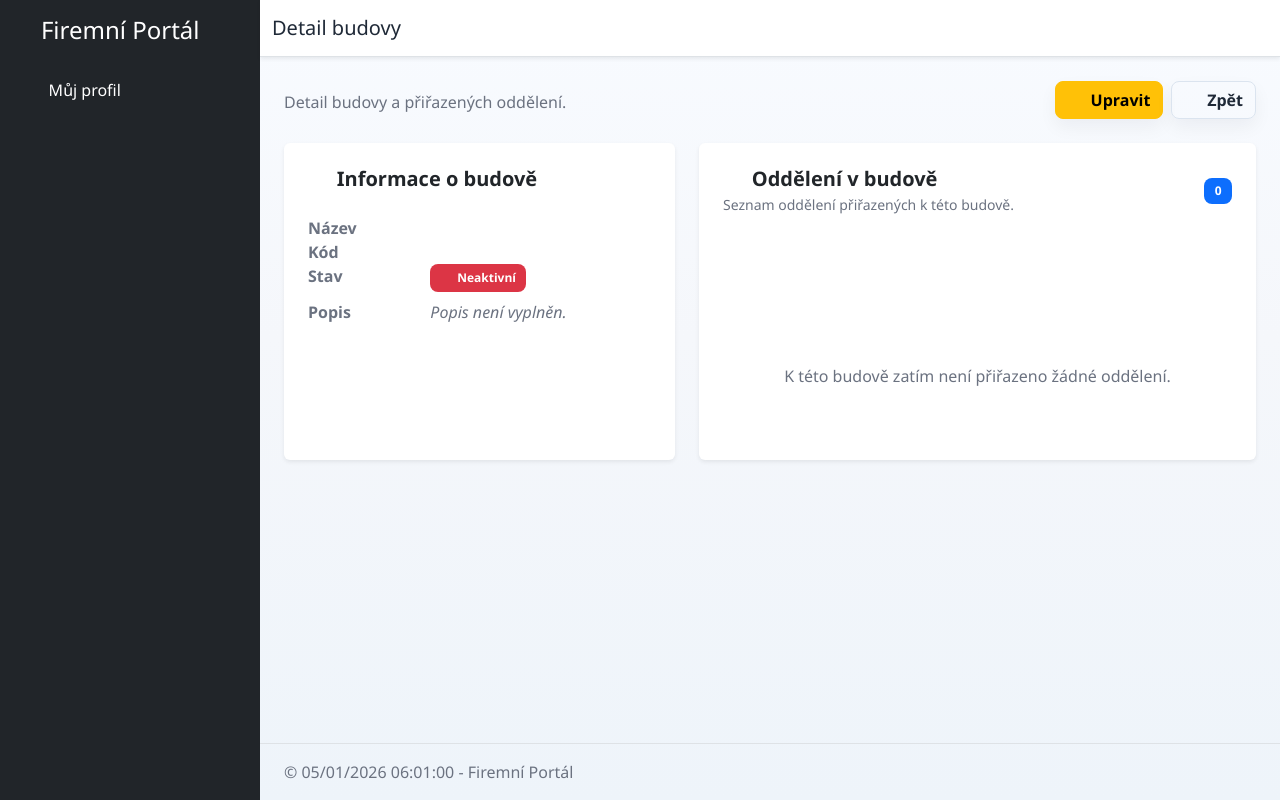
After one commit to 99Sajmon041/OWN--CompanyPortal-MVC, an ASP.NET Core app: template CompanyPortal.Web/Areas/Administration/Views/Building/Detail.cshtml in a window 1280 px wide. The commit adds this page. Run offline with ASP.NET Core 8, Linux system fonts and the light colour scheme; the template is opened without the code that fills it, so the values that code supplies are empty; the project's own start-up code is not run, and a stand-in starts its controllers and pages; some web fonts are replaced.

Commit message:
Add buildings CRUD actions

```diff
--- /dev/null
+++ b/CompanyPortal.Web/Areas/Administration/Views/Building/Detail.cshtml
@@ -0,0 +1,140 @@
+@model BuildingDetailViewModel
+
+@{
+    ViewData["Title"] = "Detail budovy";
+}
+
+<div class="mb-4 d-flex justify-content-between align-items-center">
+    <div>
+        <h1 class="fw-bold mb-1">@Model.BuildingName</h1>
+        <p class="text-muted mb-0">Detail budovy a přiřazených oddělení.</p>
+    </div>
+
+    <div class="d-flex gap-2">
+        <a asp-action="Update" asp-route-id="@Model.Id" class="btn btn-warning">
+            <i class="bi bi-pencil-square me-1"></i> Upravit
+        </a>
+
+        <a asp-action="List" class="btn btn-outline-secondary">
+            <i class="bi bi-arrow-left me-1"></i> Zpět
+        </a>
+    </div>
+</div>
+
+<div class="row g-4">
+    <div class="col-lg-5">
+        <div class="card border-0 shadow-sm h-100">
+            <div class="card-header bg-transparent border-0 pt-4 px-4">
+                <h5 class="fw-bold mb-0">
+                    <i class="bi bi-building me-2"></i> Informace o budově
+                </h5>
+            </div>
+
+            <div class="card-body px-4 pb-4">
+                <dl class="row mb-0">
+                    <dt class="col-sm-4 text-muted">Název</dt>
+                    <dd class="col-sm-8 fw-semibold">@Model.BuildingName</dd>
+
+                    <dt class="col-sm-4 text-muted">Kód</dt>
+                    <dd class="col-sm-8">
+                        <span class="badge bg-secondary">@Model.Code</span>
+                    </dd>
+
+                    <dt class="col-sm-4 text-muted">Stav</dt>
+                    <dd class="col-sm-8">
+                        @if (Model.IsActive)
+                        {
+                            <span class="badge bg-success">
+                                <i class="bi bi-check-circle me-1"></i> Aktivní
+                            </span>
+                        }
+                        else
+                        {
+                            <span class="badge bg-danger">
+                                <i class="bi bi-x-circle me-1"></i> Neaktivní
+                            </span>
+                        }
+                    </dd>
+
+                    <dt class="col-sm-4 text-muted">Popis</dt>
+                    <dd class="col-sm-8">
+                        @if (!string.IsNullOrWhiteSpace(Model.Description))
+                        {
+                            @Model.Description
+                        }
+                        else
+                        {
+                            <span class="text-muted fst-italic">Popis není vyplněn.</span>
+                        }
+                    </dd>
+                </dl>
+            </div>
+
+        </div>
+    </div>
+
+    <div class="col-lg-7">
+        <div class="card border-0 shadow-sm h-100">
+            <div class="card-header bg-transparent border-0 pt-4 px-4 d-flex justify-content-between align-items-center">
+                <div>
+                    <h5 class="fw-bold mb-0">
+                        <i class="bi bi-diagram-3 me-2"></i> Oddělení v budově
+                    </h5>
+                    <small class="text-muted">Seznam oddělení přiřazených k této budově.</small>
+                </div>
+
+                <span class="badge bg-primary">
+                    @Model.Departments.Count
+                </span>
+            </div>
+
+            <div class="card-body px-4 pb-4">
+                @if (Model.Departments.Any())
+                {
+                    <div class="list-group list-group-flush">
+                        @foreach (var department in Model.Departments.OrderBy(x => x.DepartmentName))
+                        {
+                            <a asp-controller="Department"
+                               asp-action="Detail"
+                               asp-route-id="@department.Id"
+                               class="list-group-item list-group-item-action px-0 d-flex justify-content-between align-items-center">
+
+                                <div>
+                                    <div class="fw-semibold">
+                                        @department.DepartmentName
+                                    </div>
+
+                                    <small class="text-muted">
+                                        @department.BuildingName
+                                    </small>
+                                </div>
+
+                                <div class="d-flex align-items-center gap-2">
+                                    @if (department.IsActive)
+                                    {
+                                        <span class="badge bg-success">Aktivní</span>
+                                    }
+                                    else
+                                    {
+                                        <span class="badge bg-danger">Neaktivní</span>
+                                    }
+
+                                    <i class="bi bi-chevron-right text-muted"></i>
+                                </div>
+                            </a>
+                        }
+                    </div>
+                }
+                else
+                {
+                    <div class="text-center py-5">
+                        <i class="bi bi-inbox fs-1 text-muted"></i>
+                        <p class="text-muted mt-3 mb-0">
+                            K této budově zatím není přiřazeno žádné oddělení.
+                        </p>
+                    </div>
+                }
+            </div>
+        </div>
+    </div>
+</div>
--- a/CompanyPortal.Web/Views/Shared/_Layout.cshtml
+++ b/CompanyPortal.Web/Views/Shared/_Layout.cshtml
@@ -103,12 +103,13 @@
 
     <script src="~/lib/jquery/dist/jquery.min.js"></script>
     <script src="~/lib/companyportal-theme/js/bootstrap.bundle.min.js"></script>
-    <script src="~/lib/companyportal-theme/js/main.js"></script>
-    <script src="~/js/site.js" asp-append-version="true"></script>
 
     <script src="~/lib/jquery-validation/dist/jquery.validate.min.js"></script>
     <script src="~/lib/jquery-validation-unobtrusive/jquery.validate.unobtrusive.min.js"></script>
 
+    <script src="~/lib/companyportal-theme/js/main.js"></script>
+    <script src="~/js/site.js" asp-append-version="true"></script>
+
     @await RenderSectionAsync("Scripts", required: false)
 </body>
 </html>
```
Also changed, not shown: CompanyPortal.Web/Areas/Administration/Views/Building/Create.cshtml (added, +66 -0 lines), CompanyPortal.Web/Areas/Administration/Views/Building/Update.cshtml (added, +73 -0 lines), CompanyPortal.Application/Models/Building/BuildingDetailViewModel.cs (line endings or trailing spaces), CompanyPortal.Application/Models/Building/BuildingUpsertViewModel.cs (line endings or trailing spaces).
